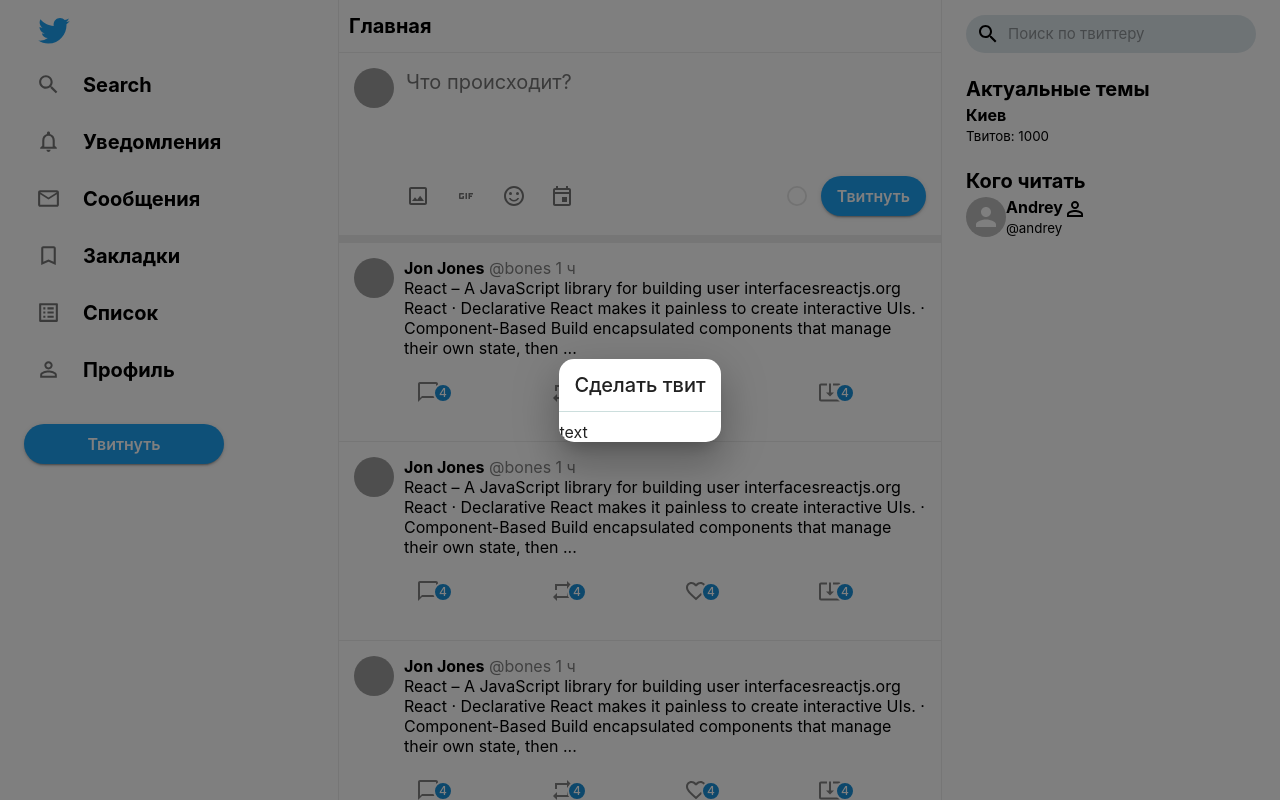
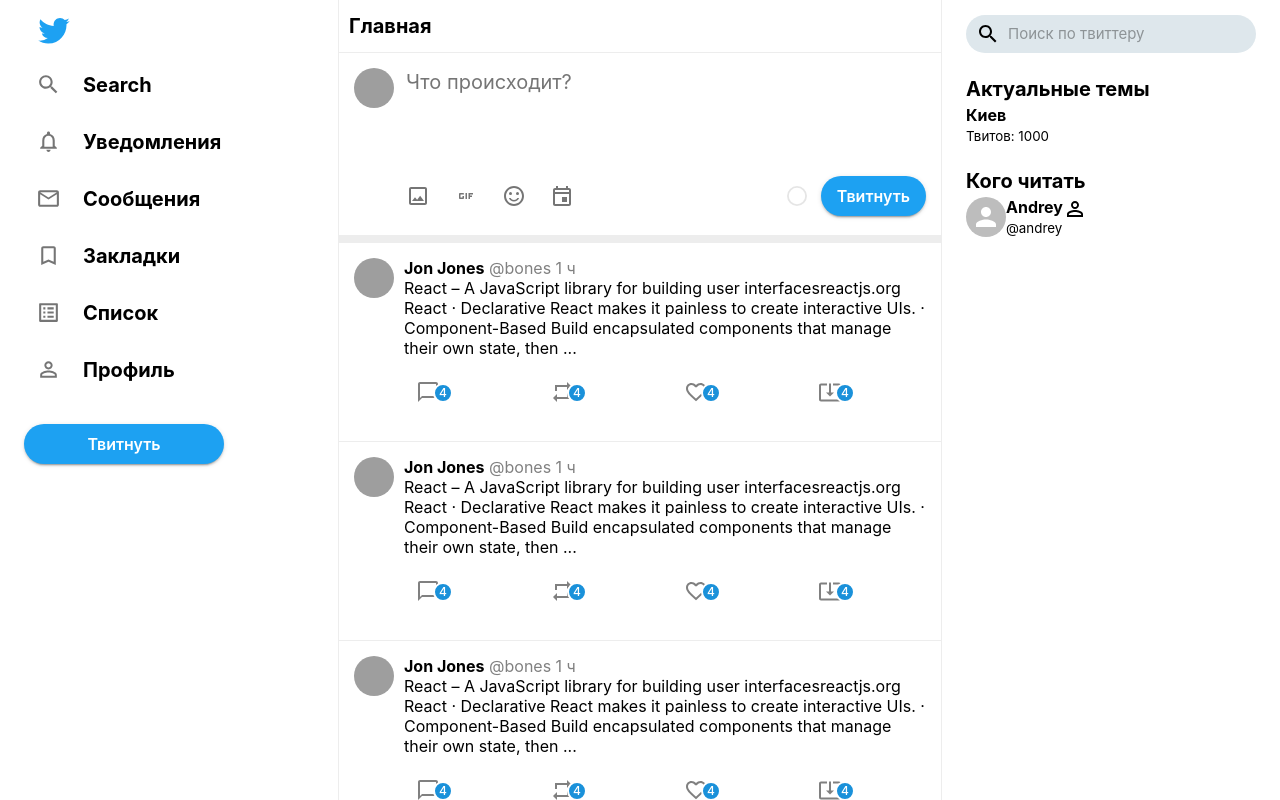
Before and after one commit to andrey-dum/twitter-ts, a React (Create React App) app: page / in a window 1280 px wide. Shown: the top 800 px of the page. Built offline with nearby package versions, Linux system fonts and the light colour scheme; grey boxes are pictures that could not be loaded.

Commit message:
Modal TweetBox in sidebar

```diff
--- a/src/components/SidebarMenu.tsx
+++ b/src/components/SidebarMenu.tsx
@@ -20,6 +20,16 @@
 export const SidebarMenu: React.FC<SidebarMenuProps> = ({
     classes
     }:SidebarMenuProps):React.ReactElement => {
+        const [openModal, setOpenMoadal] = React.useState<boolean>(false);
+
+        const handleOpenModal =() => {
+            setOpenMoadal(true)
+        }
+
+        const handleCloseModal =() => {
+            setOpenMoadal(false)
+        }
+
     return (
         <div className={classes.sidebar}>
                 <IconButton aria-label="TwitterIcon" color="primary">
@@ -65,7 +75,7 @@
             </ul>
             <Button
                 style={{width: '200px'}}
-                onClick={() => {}}
+                onClick={handleOpenModal}
                 color="primary"
                 variant="contained"
                 fullWidth
@@ -74,11 +84,14 @@
             </Button>
             <ModalDialog
                 title={'Сделать твит'}
-                open={true}
-                handleClose={() => {}}
+                open={openModal}
+                handleClose={handleCloseModal}
             >
-                {/* <TweetBox /> */}
-                text
+                <div style={{width: 550}}>
+                    <TweetBox
+                        maxRows={12}
+                        classes={classes} />
+                </div>
             </ModalDialog>
         </div>
     )
--- a/src/components/TweetBox.tsx
+++ b/src/components/TweetBox.tsx
@@ -10,12 +10,14 @@
 
 interface TweetBoxProps {
     classes: ReturnType<typeof useHomeStyles>;
+    maxRows?: number;
 }
 
 
 
 export const TweetBox: React.FC<TweetBoxProps> = ({
-    classes
+    classes,
+    maxRows=20
     }: TweetBoxProps): React.ReactElement => {
 
     const [text, setText] = React.useState<string>('');
@@ -45,6 +47,7 @@
                         value={text}
                         onChange={handleChangeTextarea}
                         rowsMin={4}
+                        rowsMax={maxRows}
                         placeholder="Что происходит?" />
 
                     <div className={classes.tweetBoxActions}>
```
Also changed, not shown: 1 other file (tests, documents, lock files or other folders).
